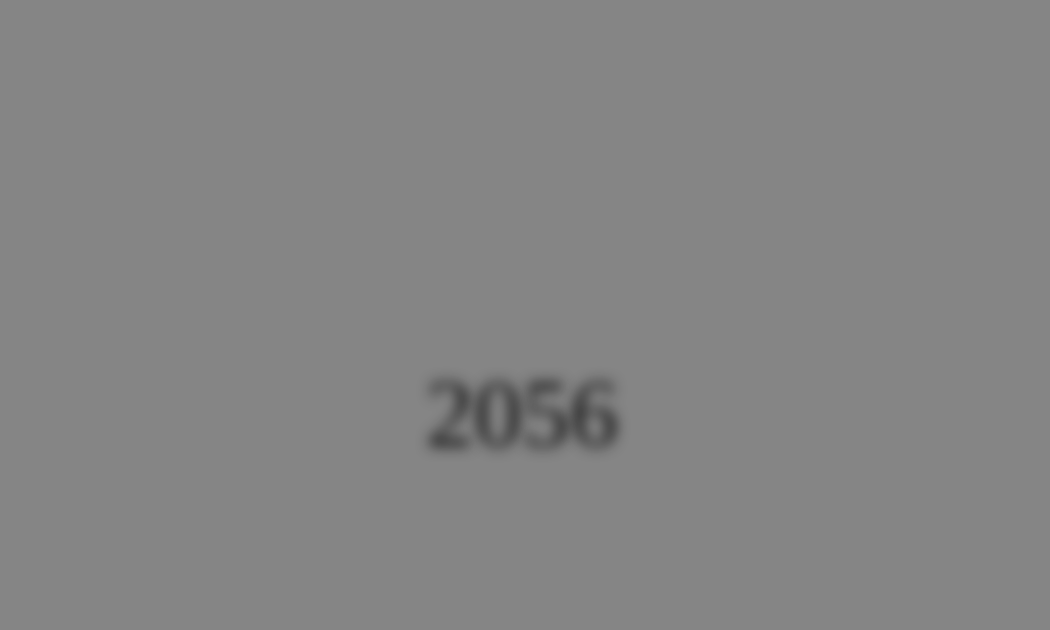
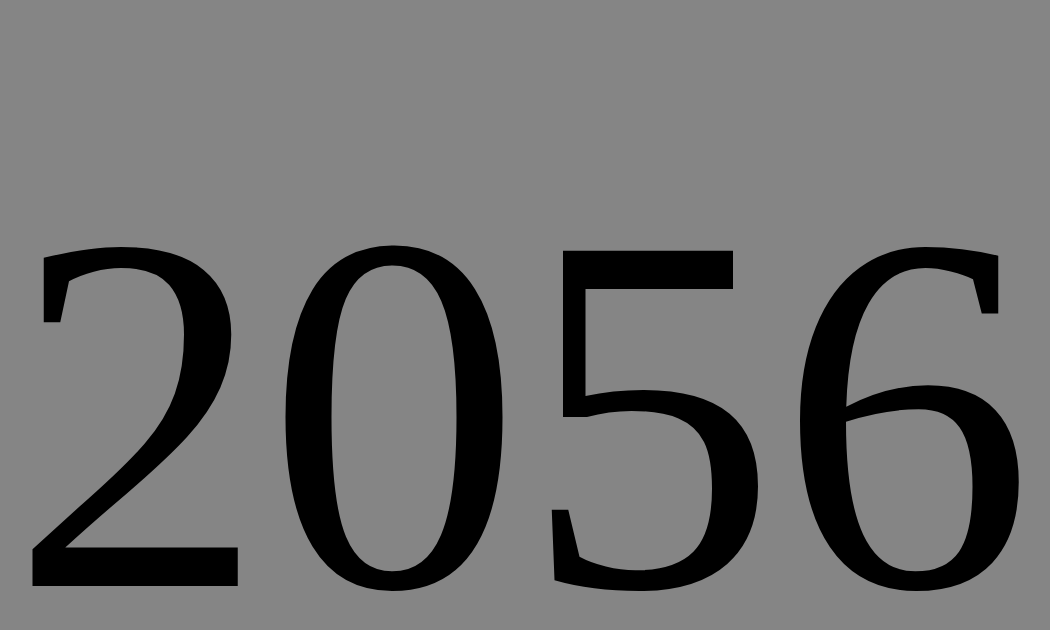
Before and after one commit to clearxlate/clearxlate.github.io, a Jekyll site: the page days/index.html, which Jekyll copies as it is, in a window 1280 px wide. Shown: the top 630 px of the page, without its empty margins (118-1168 px from the left). Built offline with Jekyll 4.4.1, drawn with Linux system fonts in a browser that asks for light colours.

Commit message:
removed blurried from days

```diff
--- a/days/index.html
+++ b/days/index.html
@@ -4,7 +4,7 @@
     </head>
 <body>
 <div class="container">
-	<div id="iddays" class="blurries">
+	<div id="iddays">
 		<script src="days.js"></script>
 	</div>
 </div>
--- a/days/style-days.css
+++ b/days/style-days.css
@@ -16,22 +16,11 @@ body {
 	transition: 0.5s;
 }
 
-
-
-
-
-
-
-
 .container {
   display: flex;
   align-items: center;
   justify-content: center;
   flex-wrap: wrap;
   height: 90vh;
+  font-size: 40vw;
 }
-
-
-.iddays {
-    font-size: 80vw;
-}
```
